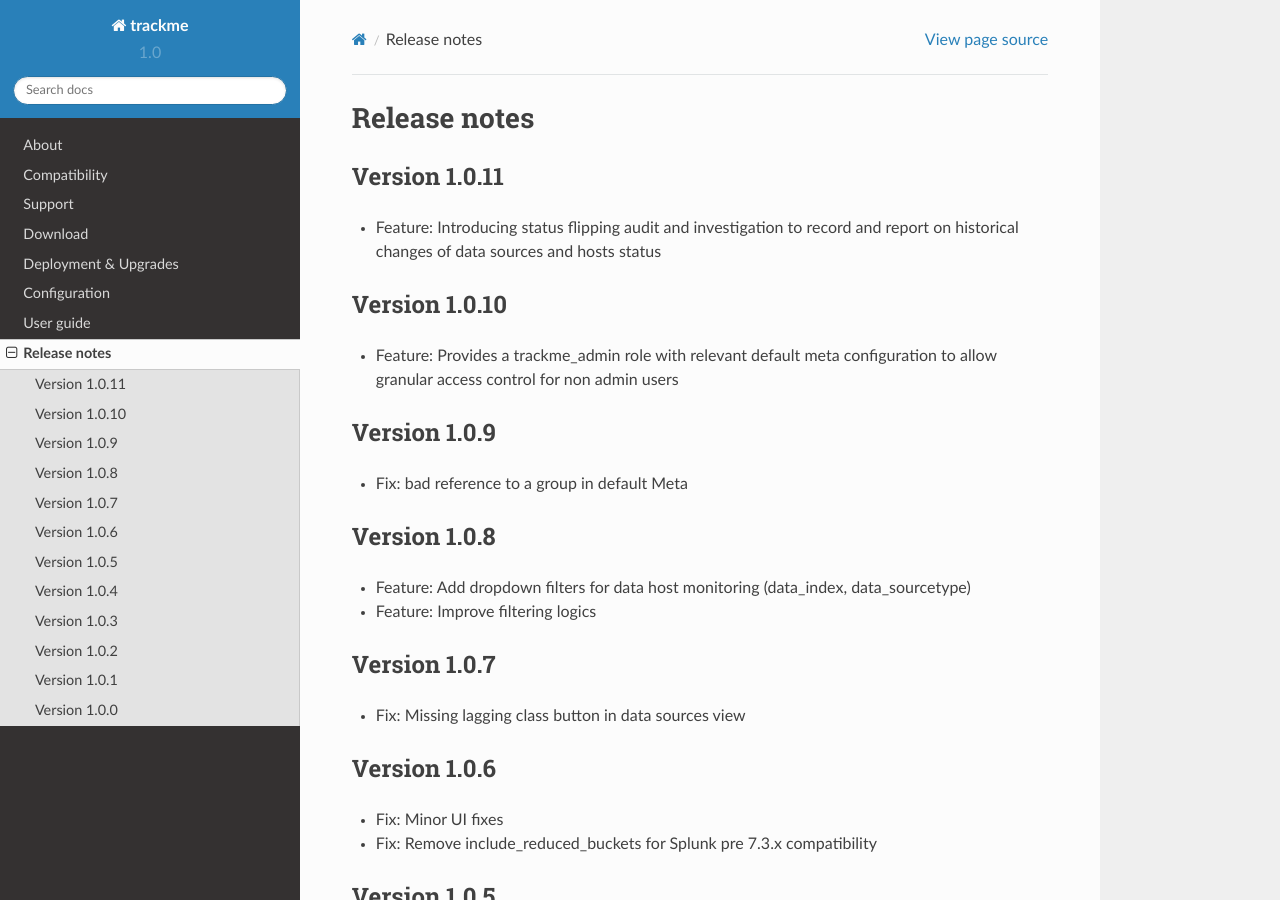
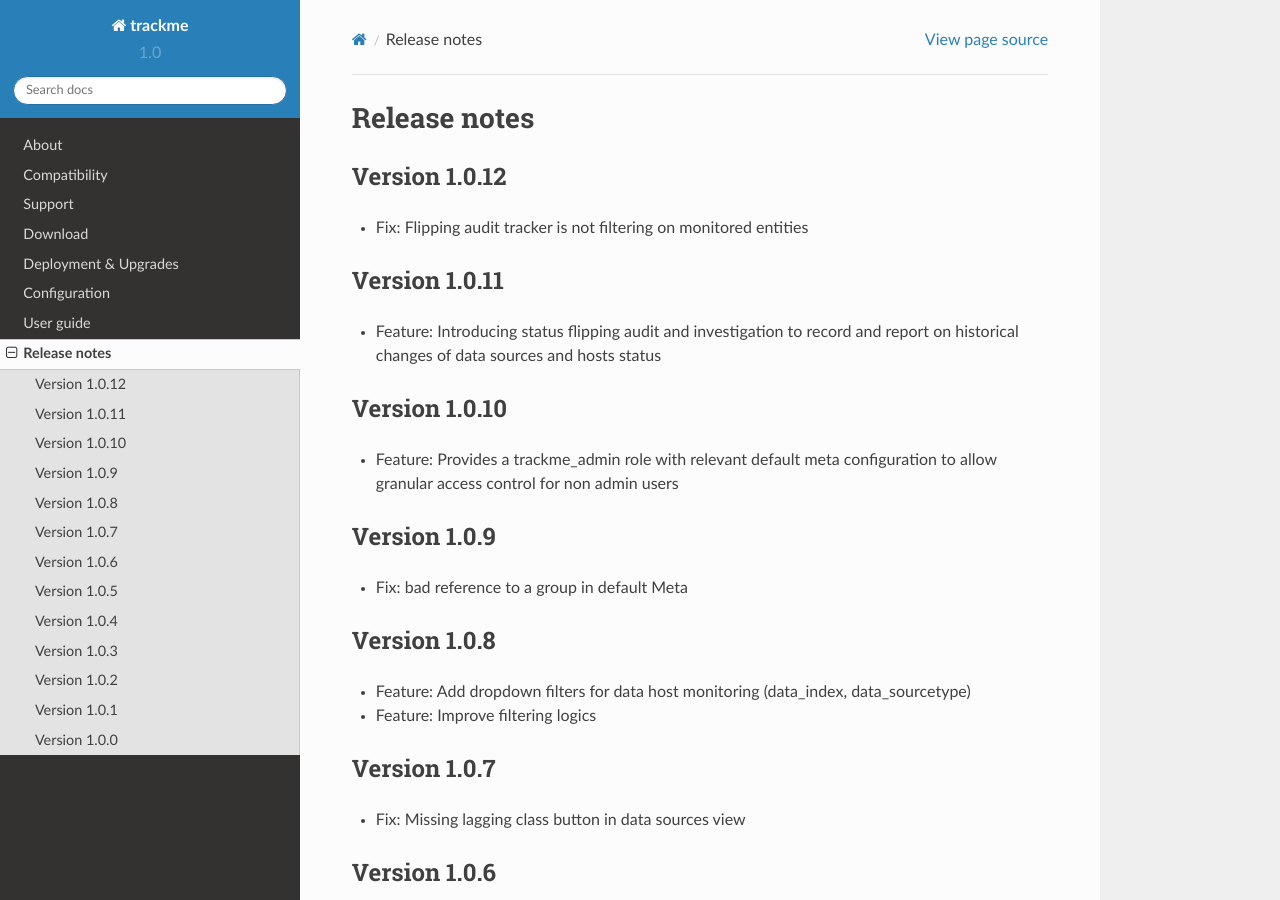
Before and after one commit to guilhemmarchand/trackme, a Sphinx documentation site: the page built from docs/releasenotes.rst, in a window 1280 px wide and 900 px high. Built offline with Sphinx 7.4.7 and the Read the Docs theme 2.0.0, drawn with Linux system fonts in a browser that asks for light colours.

Commit message:
Version 1.0.12
- Fix: Flipping audit tracker is not filtering on monitored entities

```diff
--- a/docs/releasenotes.rst
+++ b/docs/releasenotes.rst
@@ -1,5 +1,10 @@
 Release notes
 #############
+
+Version 1.0.12
+==============
+
+- Fix: Flipping audit tracker is not filtering on monitored entities
 
 Version 1.0.11
 ==============
```
Also changed, not shown: 2 other files.
